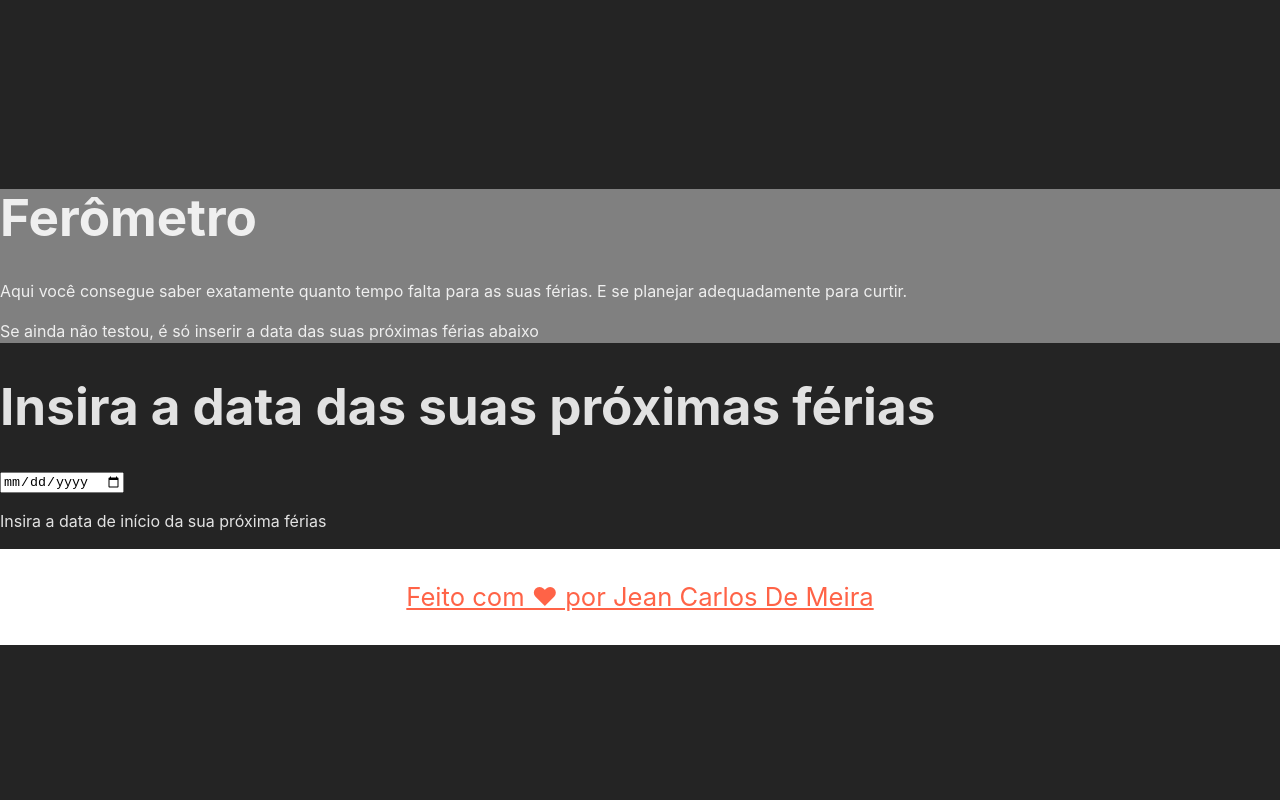
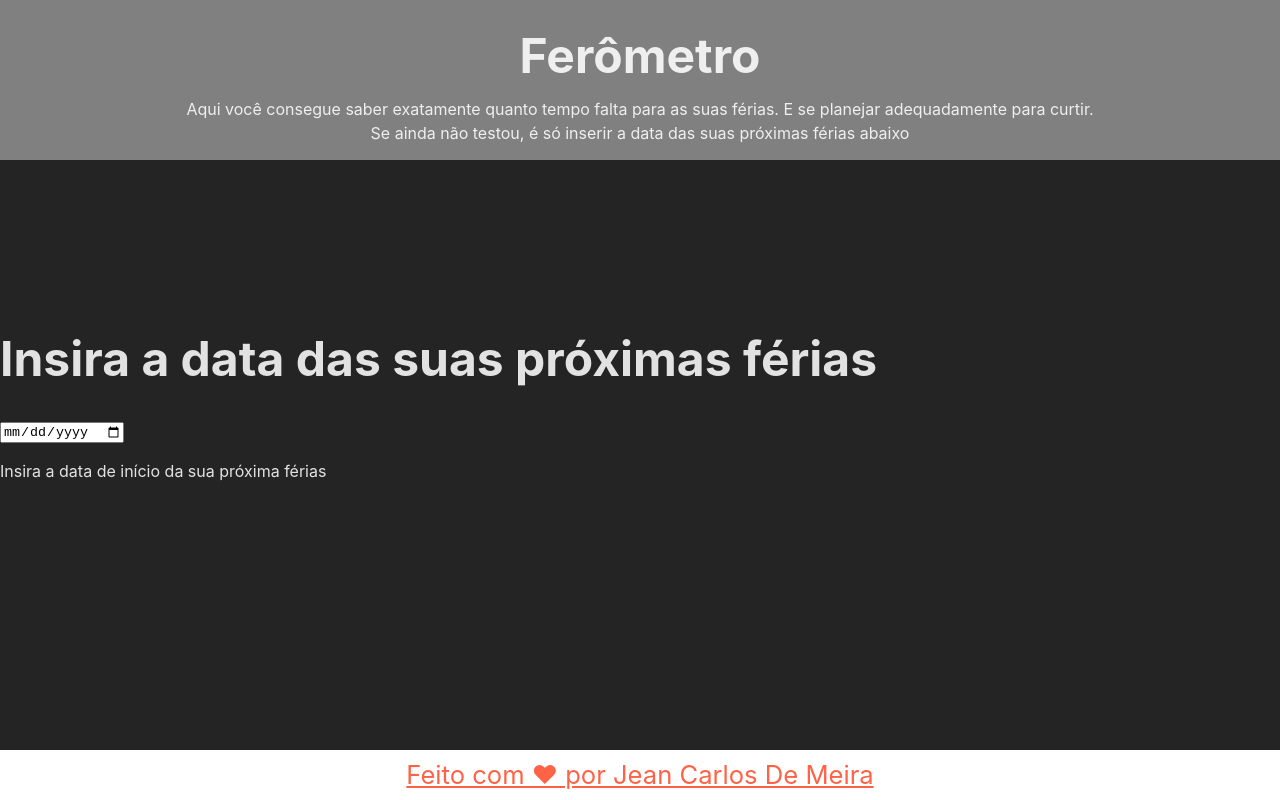
Before and after one commit to JCDMeira/ferometro, a React (Vite) app: page / in a window 1280 px wide. Built offline with nearby package versions, Linux system fonts and the light colour scheme.

Commit message:
feat: add global styled divisors

```diff
--- a/src/App.tsx
+++ b/src/App.tsx
@@ -5,6 +5,7 @@ import Thermometer from "./components/thermometer";
 import { GlobalStyle } from "./styles/global";
 import Footer from "./components/Footer";
 import Header from "./components/Header";
+import * as S from "./styles/style";
 
 function App() {
   const [date, setDate] = useState<null | Date>(null);
@@ -21,9 +22,12 @@ function App() {
       <GlobalStyle />
       <Header />
       <main>
-        <div>
         {!!date ? (
-            <>
+          <S.Content>
+            <S.Divider>
+              <Thermometer date={date} />
+            </S.Divider>
+            <S.Divider>
               <h1>Resete a data</h1>
               <button onClick={() => setDate(null)}>Resetar</button>
 
@@ -32,20 +36,15 @@ function App() {
                 {format(new Date(date), "dd-MM-yyyy")}
               </p>
               <Clock date={date} />
-              <Thermometer date={date} />
-            </>
+            </S.Divider>
+          </S.Content>
         ) : (
           <>
             <h1>Insira a data das suas próximas férias</h1>
-              <input
-                type="date"
-                onChange={(e) => handleDate(e)}
-                min={minDate}
-              />
+            <input type="date" onChange={(e) => handleDate(e)} min={minDate} />
             <p>Insira a data de início da sua próxima férias</p>
           </>
         )}
-        </div>
       </main>
       <Footer />
     </>
--- a/src/components/Footer/styled.ts
+++ b/src/components/Footer/styled.ts
@@ -2,12 +2,15 @@ import styled from "styled-components";
 
 export const Footer = styled.footer`
   width: 100vw;
+  height: 50px;
   text-align: center;
   font-size: 1.6rem;
-  height: 6rem;
   display: flex;
   align-items: center;
   justify-content: center;
+  position: absolute;
+
+  bottom: 0;
   a {
     color: #ff6347;
     cursor: pointer;
--- a/src/components/Header/styles.ts
+++ b/src/components/Header/styles.ts
@@ -2,6 +2,22 @@ import styled from "styled-components";
 
 export const Header = styled.header`
   width: 100vw;
+  height: 160px;
+  display: flex;
+  flex-direction: column;
+  align-items: center;
+  justify-content: center;
+  position: absolute;
+
+  top: 0;
+  position: absolute;
+
+  h1 {
+    margin: 15px;
+  }
+  p {
+    margin: 0;
+  }
 
   background-color: gray;
 `;
--- a/src/styles/global.ts
+++ b/src/styles/global.ts
@@ -28,7 +28,7 @@ body {
 }
 
 h1 {
-  font-size: 3.2em;
+  font-size: 3em;
   line-height: 1.1;
 }
 
--- /dev/null
+++ b/src/styles/style.ts
@@ -0,0 +1,15 @@
+import styled from "styled-components";
+
+export const Content = styled.div`
+  display: flex;
+  padding: 0 10vw;
+  flex: 1;
+  margin-top: 100px;
+`;
+export const Divider = styled.div`
+  flex: 0.5;
+  display: flex;
+  flex-direction: column;
+  align-items: center;
+  justify-content: center;
+`;
```
Lines whose indentation alone changed are shown as unchanged.
